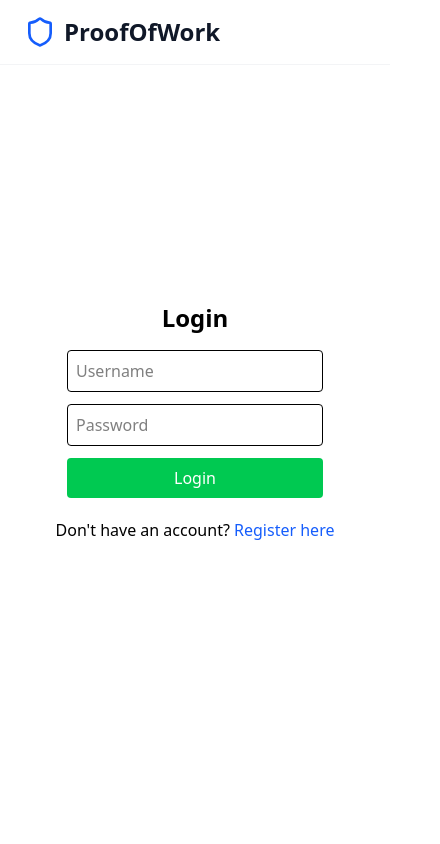
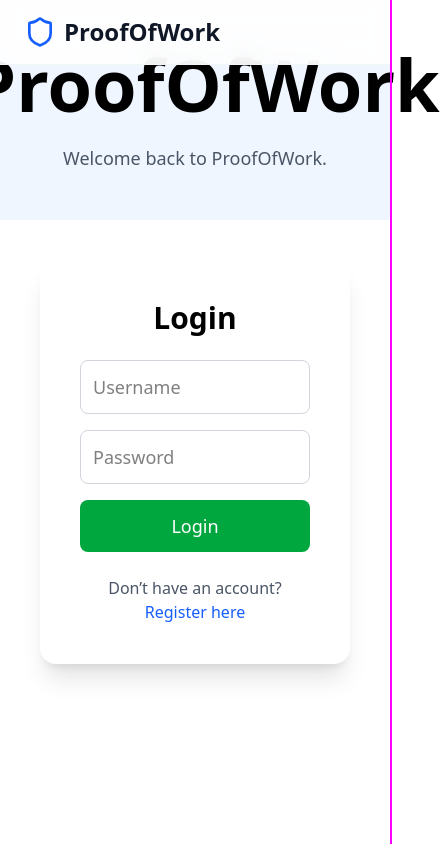
Before and after one commit to tu5h/ProofOfWork, a Next.js app in the folder frontend/: page /login in a window 390 px wide. Shown: the top 844 px of the page, 440 px wide, since content can reach past the window. Built offline with nearby package versions, Linux system fonts and the light colour scheme.

Commit message:
Changing the look of the login and registeration pages

```diff
--- a/frontend/src/app/globals.css
+++ b/frontend/src/app/globals.css
@@ -5,3 +5,18 @@
 @import "tailwindcss";
 
 body { outline: 2px solid fuchsia; }
+
+/* diagonal clip for medium+ screens */
+.clip-diagonal {
+  /* slanted right edge: tweak numbers to change angle */
+  clip-path: polygon(0 0, 65% 0, 45% 100%, 0 100%);
+  -webkit-clip-path: polygon(0 0, 100% 0, 78% 100%, 0 100%);
+}
+
+/* disable clipping on small screens so it stacks cleanly */
+@media (max-width: 767px) {
+  .clip-diagonal {
+    clip-path: none;
+    -webkit-clip-path: none;
+  }
+}
--- a/frontend/src/app/login/page.tsx
+++ b/frontend/src/app/login/page.tsx
@@ -1,16 +1,15 @@
 "use client";
 
 import { useState } from "react";
-import Link from "next/link";
+import { useRouter } from "next/navigation";
 
 export default function LoginPage() {
+  const router = useRouter();
   const [username, setUsername] = useState("");
   const [password, setPassword] = useState("");
-  const [message, setMessage] = useState("");
 
-  async function handleLogin(e: React.FormEvent) {
+  const handleLogin = async (e: React.FormEvent) => {
     e.preventDefault();
-
     const res = await fetch("/api/login", {
       method: "POST",
       headers: { "Content-Type": "application/json" },
@@ -18,40 +17,54 @@
     });
 
     const data = await res.json();
-    setMessage(data.message);
-  }
+    if (!res.ok) return alert(data.message || "Login failed");
+    router.push("/dashboard");
+  };
 
   return (
-    <main className="flex flex-col items-center justify-center h-screen">
-      <h1 className="text-2xl font-bold mb-4">Login</h1>
-      <form onSubmit={handleLogin} className="flex flex-col gap-3 w-64">
+    // Use column on small screens, row on md+
+    <main className="min-h-screen flex flex-col md:flex-row">
+      {/* LEFT / misc - clipped on md+ */}
+      <section className="w-full md:w-7/12 clip-diagonal bg-blue-50 flex items-center justify-center p-12 ">
+        <div className="max-w-md text-center">
+          <h1 className="text-7xl font-bold mb-6">ProofOfWork</h1>
+          <p className="text-lg text-gray-600">
+            Welcome back to ProofOfWork.
+          </p>
+        </div>
+      </section>
+
+      {/* RIGHT / login */}
+      <section className="w-full md:w-5/12 flex items-center justify-center p-10 bg-white">
+        <div className="w-full max-w-sm bg-white rounded-2xl shadow-xl p-10">
+          <h2 className="text-3xl font-bold mb-6 text-center">Login</h2>
+          <form onSubmit={handleLogin} className="flex flex-col gap-4">
             <input
-          type="text"
+              className="border border-gray-300 p-3 rounded-lg text-lg"
               placeholder="Username"
               value={username}
-          onChange={e => setUsername(e.target.value)}
-          className="border p-2 rounded"
+              onChange={(e) => setUsername(e.target.value)}
             />
             <input
               type="password"
+              className="border border-gray-300 p-3 rounded-lg text-lg"
               placeholder="Password"
               value={password}
-          onChange={e => setPassword(e.target.value)}
-          className="border p-2 rounded"
+              onChange={(e) => setPassword(e.target.value)}
             />
-        <button type="submit" className="bg-green-500 text-white py-2 rounded hover:bg-green-600">
+            <button className="bg-green-600 text-white py-3 rounded-lg text-lg hover:bg-blue-700 transition">
               Login
             </button>
           </form>
 
-      {message && <p className="mt-3 text-gray-700">{message}</p>}
-
-      <p className="mt-5 txt-sm">
-        Don't have an account?{" "}
-        <Link href="/register" className="text-blue-600 hover:underline">
+          <p className="mt-6 text-gray-600 text-center text-base">
+            Don’t have an account?{" "}
+            <a href="/register" className="text-blue-600 hover:underline">
               Register here
-        </Link>
+            </a>
           </p>
+        </div>
+      </section>
     </main>
   );
 }
--- a/frontend/src/app/register/page.tsx
+++ b/frontend/src/app/register/page.tsx
@@ -22,36 +22,49 @@
     }
 
     return (
-        <main className="flex flex-col items-center justify-center h-screen">
-            <h1 className="text-2xl font-bold mb-4">Register</h1>
-            <form onSubmit={handleRegister} className="flex flex-col gap-3 w-64">
+    // Use column on small screens, row on md+
+    <main className="min-h-screen flex flex-col md:flex-row">
+      {/* LEFT / misc - clipped on md+ */}
+      <section className="w-full md:w-7/12 clip-diagonal bg-blue-50 flex items-center justify-center p-12 ">
+        <div className="max-w-md text-center">
+          <h1 className="text-7xl font-bold mb-6">ProofOfWork</h1>
+          <p className="text-lg text-gray-600">
+            Welcome to ProofOfWork.
+          </p>
+        </div>
+      </section>
+
+      {/* RIGHT / login */}
+      <section className="w-full md:w-5/12 flex items-center justify-center p-10 bg-white">
+        <div className="w-full max-w-sm bg-white rounded-2xl shadow-xl p-10">
+          <h2 className="text-3xl font-bold mb-6 text-center">Register</h2>
+          <form onSubmit={handleRegister} className="flex flex-col gap-4">
             <input
-                    type="text"
+              className="border border-gray-300 p-3 rounded-lg text-lg"
               placeholder="Username"
               value={username}
-                    onChange={e => setUsername(e.target.value)}
-                    className="border p-2 rounded"
+              onChange={(e) => setUsername(e.target.value)}
             />
             <input
-                    type = "password"
+              type="password"
+              className="border border-gray-300 p-3 rounded-lg text-lg"
               placeholder="Password"
               value={password}
-                    onChange={e => setPassword(e.target.value)}
-                    className="border p-2 rounded"
+              onChange={(e) => setPassword(e.target.value)}
             />
-                <button type = "submit" className="bg-blue-500 text-white py-2 rounded hover:bg-blue-600">
+            <button className="bg-blue-600 text-white py-3 rounded-lg text-lg hover:bg-blue-700 transition">
               Register
             </button>
           </form>
 
-            {message && <p className="mt-3 text-gray-700">{message}</p>}
-
-            <p className="mt-5 text-sm">
+          <p className="mt-6 text-gray-600 text-center text-base">
             Already have an account?{" "}
-                <Link href = "/login" className="text-blue-600 hover:underline">
-                    Login here
-                </Link>
+            <a href="/register" className="text-blue-600 hover:underline">
+              Log in
+            </a>
           </p>
+        </div>
+      </section>
     </main>
     );
 }
```
Lines whose indentation alone changed are shown as unchanged.
